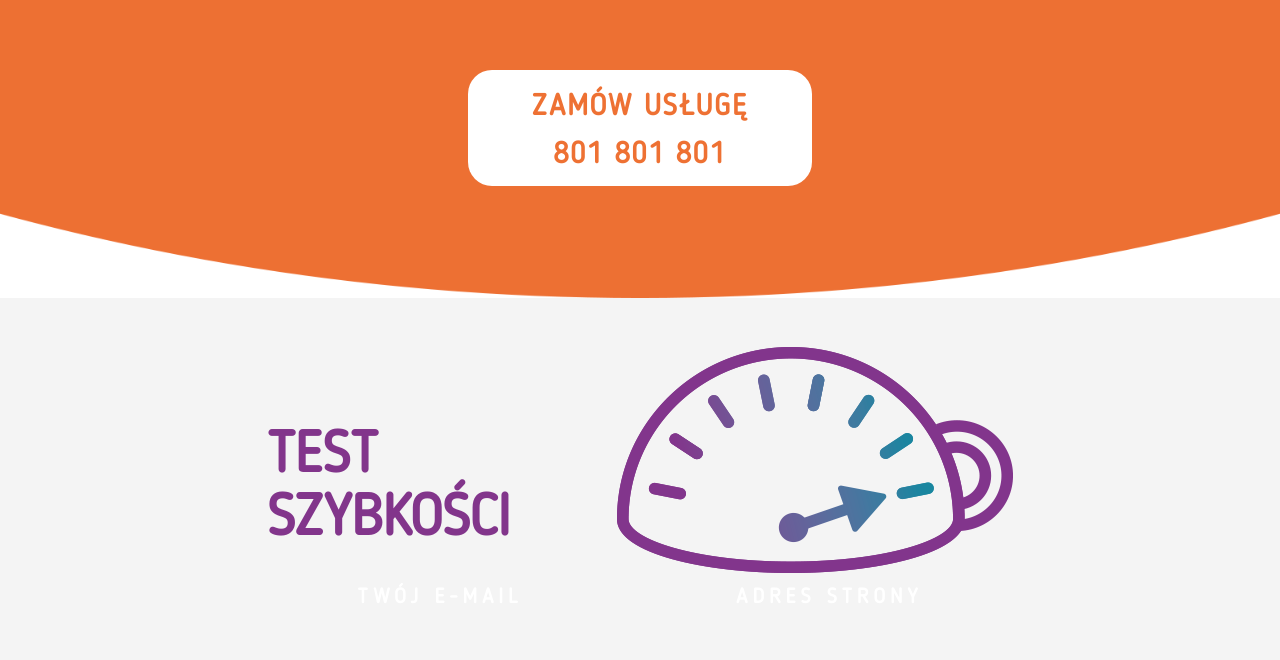
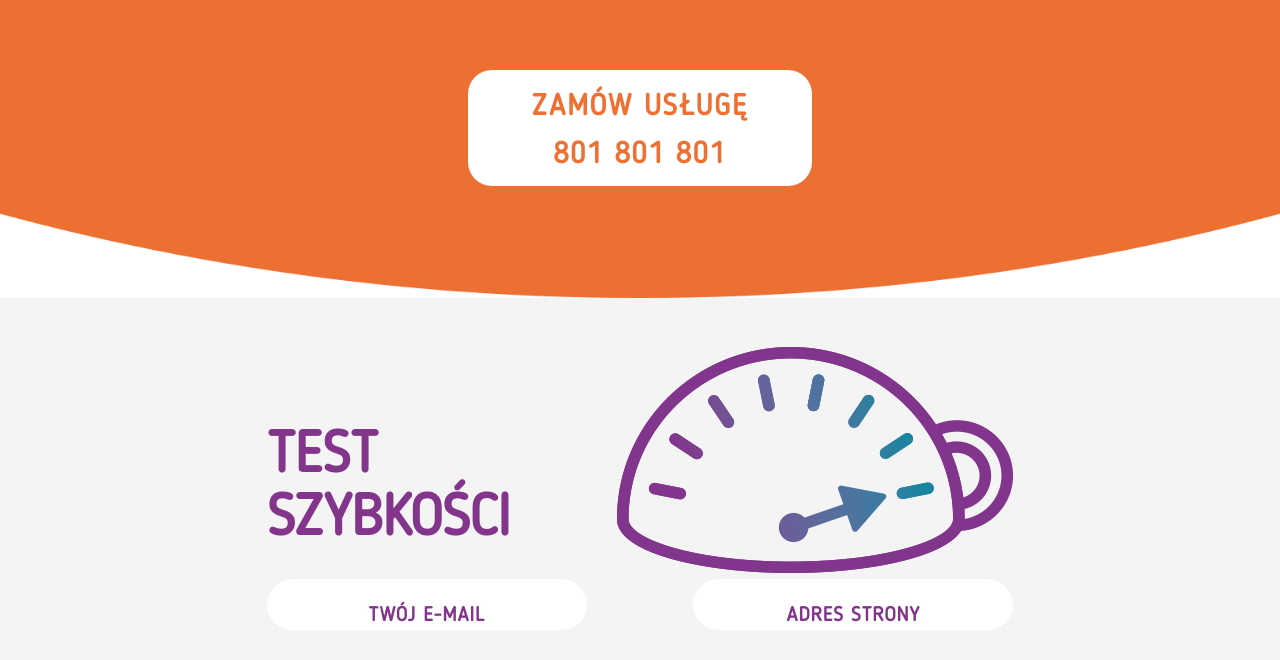
Before and after one commit to bartoszlokaj/Webspresso-Landing-Page, a website: page index.html in a window 1280 px wide. Shown: the part 3201-3861 px from the top of the page. Drawn offline with Linux system fonts and the light colour scheme; a web font is replaced by a local one.

Commit message:
button secondary styling

```diff
--- a/sass/components/_button.scss
+++ b/sass/components/_button.scss
@@ -97,4 +97,19 @@
       border: 5px solid $color-white;
     }
   }
+
+  &__secondary {
+    font-size: 20px;
+    height: 6.4rem;
+    width: 40rem;
+    text-align: center;
+    line-height: 3.2;
+    letter-spacing: 1px;
+    border-radius: 5rem;
+
+    &--purple {
+      color: $color-tertiary-purple;
+      background: $color-white;
+    }
+  }
 }
```
Also changed, not shown: css/style.css.
